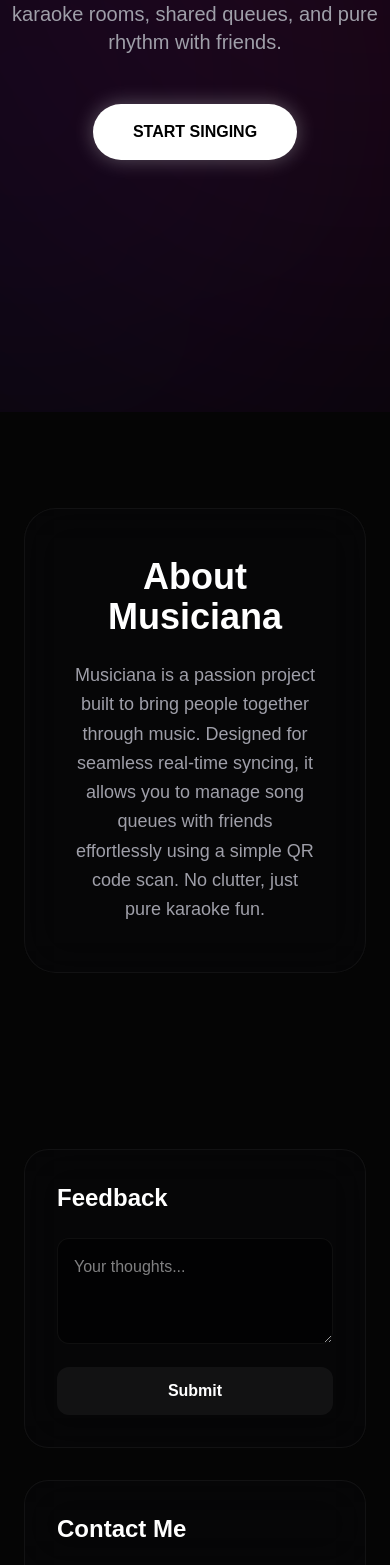
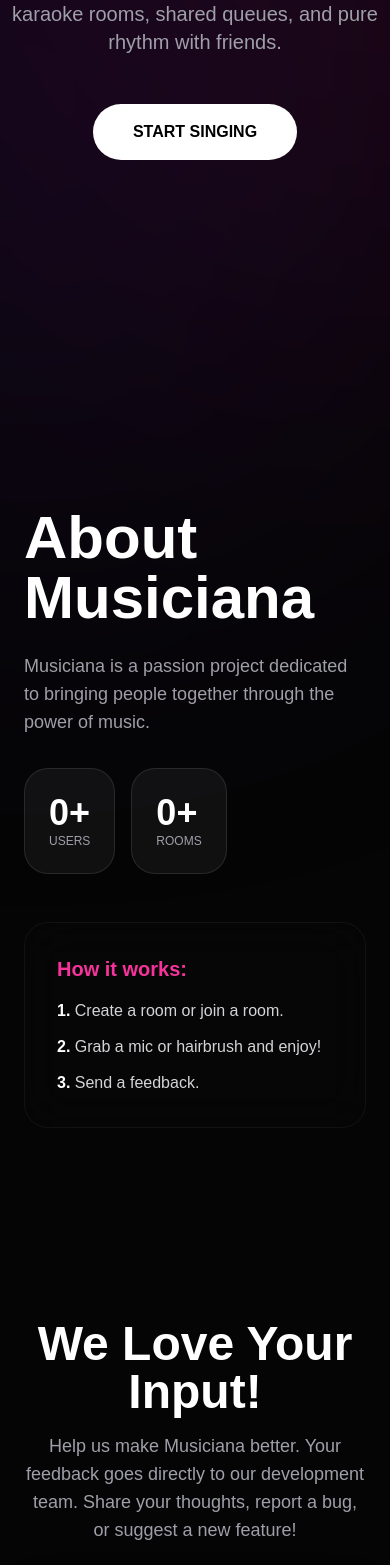
Before and after one commit to cangayorhandell15/musiciana, a Next.js app: page /dashboard in a window 390 px wide. Shown: the part 432-1997 px from the top of the page. Built offline with nearby package versions, Linux system fonts and the light colour scheme; no server answers.

Commit message:
update the about,feedback,contact

```diff
--- a/app/dashboard/page.tsx
+++ b/app/dashboard/page.tsx
@@ -1,10 +1,12 @@
 "use client";
 
-import { motion, type Variants } from "framer-motion";
+import { motion, AnimatePresence, type Variants } from "framer-motion";
 import { useRouter } from "next/navigation";
-import { useEffect } from "react";
+import { useEffect, useState } from "react";
+import { createClient } from "@/utils/supabase/client";
 
-// Animation variant para sa smooth reveal
+const supabase = createClient();
+
 const fadeInUp: Variants = {
   hidden: { opacity: 0, y: 30 },
   visible: { opacity: 1, y: 0, transition: { duration: 0.6, ease: "easeOut" } }
@@ -12,87 +14,239 @@ const fadeInUp: Variants = {
 
 export default function LandingPage() {
   const router = useRouter();
+  const [activeUsers, setActiveUsers] = useState<number>(0);
+  const [activeRooms, setActiveRooms] = useState<number>(0);
+  const [user, setUser] = useState<any>(null);
+  const [feedback, setFeedback] = useState({ email: '', rating: 5, message: '' });
+  const [contactData, setContactData] = useState({ name: '', email: '', message: '' });
+  const [isSubmitting, setIsSubmitting] = useState(false);
+  const [toast, setToast] = useState<{ show: boolean; message: string; type: 'success' | 'error' } | null>(null);
 
-  // FIX: Scroll to section kung may hash sa URL (halimbawa: /#About)
+  // Helper para sa magandang notification
+  const showToast = (message: string, type: 'success' | 'error') => {
+    setToast({ show: true, message, type });
+    setTimeout(() => setToast(null), 4000);
+  };
+
   useEffect(() => {
-    const hash = window.location.hash;
-    if (hash) {
-      const id = hash.replace("#", "");
-      const element = document.getElementById(id);
-      if (element) {
-        setTimeout(() => {
-          element.scrollIntoView({ behavior: "smooth" });
-        }, 100);
-      }
-    }
+    const init = async () => {
+      const { data: userCount } = await supabase.rpc('get_user_count');
+      const { data: roomCount } = await supabase.rpc('get_room_count');
+      if (userCount !== null) setActiveUsers(userCount);
+      if (roomCount !== null) setActiveRooms(roomCount);
+
+      const { data: { session } } = await supabase.auth.getSession();
+      setUser(session?.user || null);
+      if (session?.user?.email) setFeedback(prev => ({ ...prev, email: session.user.email! }));
+      if (session?.user?.email) {setContactData(prev => ({ ...prev, email: session.user.email!, name: session.user.user_metadata?.full_name || 'User' // Depende sa metadata mo
+  }));
+}
+    };
+    init();
   }, []);
 
+  const handleFeedbackSubmit = async () => {
+  if (!feedback.message) return showToast("Please enter your feedback!", "error");
+
+  setIsSubmitting(true);
+  // DITO ANG MALI: Gamitin ang tamang variable name
+  const SPREADSHEET_URL = process.env.NEXT_PUBLIC_APPS_SCRIPT_URL!;
+
+  try {
+    await fetch(SPREADSHEET_URL, {
+      method: 'POST',
+      mode: 'no-cors',
+      headers: { 'Content-Type': 'application/json' },
+      body: JSON.stringify({ ...feedback, type: "feedback" })
+    });
+    showToast("Thank you for your feedback!", "success");
+    setFeedback({ ...feedback, message: '' });
+  } catch (err) {
+    showToast("Failed to send feedback. Try again.", "error");
+  } finally {
+    setIsSubmitting(false);
+  }
+};
+
+const handleContactSubmit = async () => {
+  // Magdagdag tayo ng validation
+  if (!contactData.message) return showToast("Please enter a message!", "error");
+
+  setIsSubmitting(true);
+  const SPREADSHEET_URL = process.env.NEXT_PUBLIC_APPS_SCRIPT_URL!;
+
+  try {
+    await fetch(SPREADSHEET_URL, {
+      method: 'POST',
+      mode: 'no-cors',
+      headers: { 'Content-Type': 'application/json' },
+      body: JSON.stringify({ ...contactData, type: "contact" })
+    });
+    showToast("Message sent! Thanks for reaching out.", "success");
+    setContactData({ ...contactData, message: '' }); // Linisin ang textarea pagkatapos
+  } catch (err) {
+    showToast("Error sending message. Try again.", "error");
+  } finally {
+    setIsSubmitting(false);
+  }
+};
   return (
     <main className="min-h-screen bg-[#050505] text-white flex flex-col items-center overflow-x-hidden relative">
 
-      {/* BACKGROUND NEON GLOWS */}
-      <div className="fixed inset-0 z-0 overflow-hidden pointer-events-none">
+      {/* TOAST NOTIFICATION UI */}
+      <AnimatePresence>
+        {toast && (
+          <motion.div
+            initial={{ opacity: 0, y: -50 }} animate={{ opacity: 1, y: 20 }} exit={{ opacity: 0, y: -20 }}
+            className={`fixed top-0 z-50 px-6 py-3 rounded-2xl border ${toast.type === 'success' ? 'bg-green-500/10 border-green-500/50 text-green-400' : 'bg-red-500/10 border-red-500/50 text-red-400'}`}
+          >
+            {toast.message}
+          </motion.div>
+        )}
+      </AnimatePresence>
+
+      <div className="fixed inset-0 z-0 pointer-events-none">
         <div className="absolute top-[-10%] left-[-10%] w-[800px] h-[800px] bg-pink-600/10 rounded-full blur-[200px]" />
         <div className="absolute bottom-[-10%] right-[-10%] w-[800px] h-[800px] bg-violet-600/10 rounded-full blur-[200px]" />
       </div>
 
-      {/* HERO SECTION */}
+      {/* Hero Section */}
       <section id="Home" className="relative z-10 w-full min-h-screen flex flex-col items-center justify-center px-6">
-        <motion.div
-          initial="hidden" animate="visible" variants={fadeInUp}
-          className="max-w-4xl text-center"
-        >
-          <span className="px-4 py-1.5 rounded-full border border-pink-500/30 text-pink-500 text-xs font-bold tracking-widest uppercase shadow-[0_0_15px_rgba(236,72,153,0.3)]">
-            The Future of Karaoke
-          </span>
-          <h1 className="text-7xl md:text-9xl font-black mt-8 mb-6 bg-gradient-to-br from-white to-zinc-500 bg-clip-text text-transparent">
-            MUSICIANA
-          </h1>
-          <p className="text-xl md:text-2xl text-zinc-400 mb-12 max-w-2xl mx-auto">
-            Sync the vibe, sing your heart out. Real-time karaoke rooms, shared queues, and pure rhythm with friends.
-          </p>
-          <button
-            onClick={() => router.push("/login")}
-            className="px-10 py-4 bg-white text-black font-black rounded-full hover:bg-pink-500 hover:text-white transition-all shadow-[0_0_20px_rgba(255,255,255,0.3)]"
-          >
-            START SINGING
-          </button>
+        <motion.div initial="hidden" animate="visible" variants={fadeInUp} className="max-w-4xl text-center">
+          <span className="px-4 py-1.5 rounded-full border border-pink-500/30 text-pink-500 text-xs font-bold tracking-widest uppercase shadow-[0_0_15px_rgba(236,72,153,0.3)]">The Future of Karaoke</span>
+          <h1 className="text-7xl md:text-9xl font-black mt-8 mb-6 bg-gradient-to-br from-white to-zinc-500 bg-clip-text text-transparent">MUSICIANA</h1>
+          <p className="text-xl md:text-2xl text-zinc-400 mb-12 max-w-2xl mx-auto">Sync the vibe, sing your heart out. Real-time karaoke rooms, shared queues, and pure rhythm with friends.</p>
+          <button onClick={() => router.push("/")} className="px-10 py-4 bg-white text-black font-black rounded-full hover:bg-pink-500 hover:text-white transition-all">START SINGING</button>
         </motion.div>
       </section>
 
-      {/* ABOUT SECTION */}
-      <motion.section
-        id="About"
-        initial="hidden" whileInView="visible" viewport={{ once: true, amount: 0.3 }} variants={fadeInUp}
-        className="relative z-10 py-24 px-6 w-full max-w-4xl"
-      >
-        <div className="bg-[#09090b]/40 backdrop-blur-xl p-12 rounded-[2rem] border border-white/5 text-center">
-          <h2 className="text-4xl font-bold mb-6">About Musiciana</h2>
-          <p className="text-zinc-400 text-lg leading-relaxed">
-            Musiciana is a passion project built to bring people together through music. Designed for seamless real-time syncing,
-            it allows you to manage song queues with friends effortlessly using a simple QR code scan. No clutter, just pure karaoke fun.
-          </p>
+      {/* About Section */}
+      <motion.section id="About" className="relative z-10 py-24 px-6 w-full max-w-5xl">
+        <div className="grid md:grid-cols-2 gap-12 items-start">
+          <div>
+            <h2 className="text-6xl font-black mb-6">About Musiciana</h2>
+            <p className="text-zinc-400 text-lg mb-8">Musiciana is a passion project dedicated to bringing people together through the power of music.</p>
+            <div className="flex gap-4">
+              <div className="bg-white/5 p-6 rounded-3xl border border-white/10"><div className="text-4xl font-black">{activeUsers.toLocaleString()}+</div><p className="text-xs uppercase text-zinc-400">Users</p></div>
+              <div className="bg-white/5 p-6 rounded-3xl border border-white/10"><div className="text-4xl font-black">{activeRooms.toLocaleString()}+</div><p className="text-xs uppercase text-zinc-400">Rooms</p></div>
+            </div>
+          </div>
+          <div className="bg-[#09090b]/40 backdrop-blur-xl p-8 rounded-3xl border border-white/5">
+            <h3 className="text-xl font-bold mb-4 text-pink-500">How it works:</h3>
+            <ul className="space-y-3 text-zinc-300">
+              <li><span className="font-bold text-white">1.</span> Create a room or join a room.</li>
+              <li><span className="font-bold text-white">2.</span> Grab a mic or hairbrush and enjoy!</li>
+              <li><span className="font-bold text-white">3.</span> Send a feedback.</li>
+            </ul>
+          </div>
         </div>
       </motion.section>
 
-      {/* FEEDBACK & CONTACT SECTION */}
+      {/* Feedback Section */}
       <motion.section
-        initial="hidden" whileInView="visible" viewport={{ once: true, amount: 0.2 }} variants={fadeInUp}
-        className="relative z-10 py-20 px-6 w-full max-w-5xl grid md:grid-cols-2 gap-8"
-      >
-        <div id="Feedback" className="bg-[#09090b]/40 backdrop-blur-xl p-8 rounded-3xl border border-white/5">
-          <h3 className="text-2xl font-bold mb-6">Feedback</h3>
-          <textarea className="w-full bg-black/50 p-4 rounded-xl border border-white/5 mb-4 focus:border-pink-500 outline-none" placeholder="Your thoughts..." rows={3}></textarea>
-          <button className="w-full bg-white/5 py-3 rounded-xl font-bold hover:bg-white/10 transition">Submit</button>
+  id="Feedback"
+  className="relative z-10 py-24 px-6 w-full max-w-3xl"
+  initial={{ opacity: 0 }}
+  whileInView={{ opacity: 1 }}
+  viewport={{ once: true }}
+>
+  <div className="text-center mb-12">
+    <h2 className="text-5xl font-black mb-4">We Love Your Input!</h2>
+    <p className="text-zinc-400 text-lg max-w-lg mx-auto">
+      Help us make Musiciana better. Your feedback goes directly to our development team.
+      Share your thoughts, report a bug, or suggest a new feature!
+    </p>
+  </div>
+
+  <div className="bg-[#09090b]/60 backdrop-blur-2xl p-8 md:p-10 rounded-[2rem] border border-white/10 shadow-[0_20px_50px_rgba(0,0,0,0.5)]">
+    {user ? (
+      <div className="space-y-8">
+        <div className="text-center">
+          <p className="text-sm font-bold uppercase tracking-widest text-pink-500 mb-3">Rate your experience</p>
+          <div className="flex gap-3 justify-center text-4xl">
+            {[1, 2, 3, 4, 5].map((star) => (
+              <button
+                key={star}
+                onClick={() => setFeedback({...feedback, rating: star})}
+                className={`transition-all duration-300 ${star <= feedback.rating ? "text-yellow-400 hover:scale-110" : "text-zinc-700 hover:text-zinc-500"}`}
+              >
+                ★
+              </button>
+            ))}
+          </div>
         </div>
 
-        <div id="Contact" className="bg-[#09090b]/40 backdrop-blur-xl p-8 rounded-3xl border border-white/5">
-          <h3 className="text-2xl font-bold mb-6">Contact Me</h3>
-          <input className="w-full bg-black/50 p-4 rounded-xl border border-white/5 mb-4 outline-none" placeholder="Your Email" />
-          <button className="w-full bg-violet-600/20 py-3 rounded-xl font-bold hover:bg-violet-600/40 transition">Send Message</button>
+        <textarea
+          className="w-full bg-black/40 p-4 rounded-2xl border border-white/10 outline-none focus:border-pink-500 transition-colors placeholder:text-zinc-600"
+          placeholder="How can we improve Musiciana for you?"
+          rows={4}
+          value={feedback.message}
+          onChange={(e) => setFeedback({...feedback, message: e.target.value})}
+        />
+
+        <button
+          onClick={handleFeedbackSubmit}
+          disabled={isSubmitting}
+          className="w-full bg-white text-black py-4 rounded-2xl font-black text-lg hover:bg-pink-500 hover:text-white transition-all duration-300 disabled:opacity-50 disabled:cursor-not-allowed"
+        >
+          {isSubmitting ? "Sending..." : "Submit Feedback"}
+        </button>
+      </div>
+    ) : (
+      <div className="text-center py-8">
+        <p className="text-zinc-400 mb-6">You need to be logged in to share your thoughts.</p>
+        <button
+          onClick={() => router.push("/")}
+          className="bg-white/5 px-8 py-3 rounded-full font-bold hover:bg-white/10 transition-all border border-white/10"
+        >
+          Log in to continue
+        </button>
+      </div>
+    )}
+  </div>
+</motion.section>
+
+      {/* Contact Section */}
+  <motion.section id="Contact" className="relative z-10 py-20 px-6 w-full max-w-3xl">
+  <h2 className="text-4xl font-black mb-8 text-center">Contact Me</h2>
+
+  <div className="bg-[#09090b]/40 backdrop-blur-xl p-8 rounded-3xl border border-white/5 space-y-6">
+    {user ? (
+      <>
+        {/* Info display (optional, para alam nila na naka-login sila) */}
+        <div className="text-sm text-zinc-400 bg-white/5 p-4 rounded-xl border border-white/5">
+          <p>Sending as: <span className="text-white font-bold">{user.email}</span></p>
         </div>
-      </motion.section>
 
+        <textarea
+          placeholder="What's on your mind? Tell me your suggestions or questions..."
+          rows={4}
+          className="w-full bg-black/50 p-4 rounded-xl border border-white/5 outline-none focus:border-violet-500 transition-all"
+          value={contactData.message}
+          onChange={(e) => setContactData({...contactData, message: e.target.value})}
+        />
+
+        <button
+          onClick={handleContactSubmit}
+          disabled={isSubmitting}
+          className="w-full bg-violet-600 py-4 rounded-xl font-black hover:bg-violet-700 transition disabled:opacity-50"
+        >
+          {isSubmitting ? "Sending..." : "Send Message"}
+        </button>
+      </>
+    ) : (
+      <div className="text-center py-4">
+        <p className="text-zinc-400 mb-6">Please log in to send a message directly to me.</p>
+        <button
+          onClick={() => router.push("/")}
+          className="bg-white/5 px-8 py-3 rounded-full font-bold hover:bg-white/10 transition-all border border-white/10"
+        >
+          Log in to continue
+        </button>
+      </div>
+    )}
+  </div>
+</motion.section>
     </main>
   );
 }
--- a/app/page.tsx
+++ b/app/page.tsx
@@ -77,7 +77,7 @@ export default function LoginPage() {
                 <span>🎵</span> The Story Behind
               </h3>
               <p className="text-zinc-400 text-xs md:text-sm leading-relaxed italic">
-                &quot;Musiciana ay ginawa para sa girlfriend kong si Diana. Dahil maganda ang boses niya, pinagsama ko ang &apos;Music&apos; at &apos;Diana&apos; (Musiciana). Gusto ko lang i-share sa lahat ang website na ito dahil alam kong marami sa atin ang mahilig sa karaoke.&quot;
+                &quot;Musiciana is a labor of love dedicated to my girlfriend, Diana. Inspired by her beautiful voice, I blended 'Music' and 'Diana' to create a space that celebrates her talent. I’m sharing this platform with you all, hoping you find the same joy in music and singing that she brings into my life.&quot;
               </p>
             </div>
           </div>
--- /dev/null
+++ b/utils/supabase/client.ts
@@ -0,0 +1,8 @@
+import { createBrowserClient } from '@supabase/ssr'
+
+export function createClient() {
+  return createBrowserClient(
+    process.env.NEXT_PUBLIC_SUPABASE_URL!,
+    process.env.NEXT_PUBLIC_SUPABASE_ANON_KEY!
+  )
+}
```
Also changed, not shown: lib/supabase.ts (deleted, +0 -17 lines), utils/supabase/server.ts (added, +24 -0 lines).
